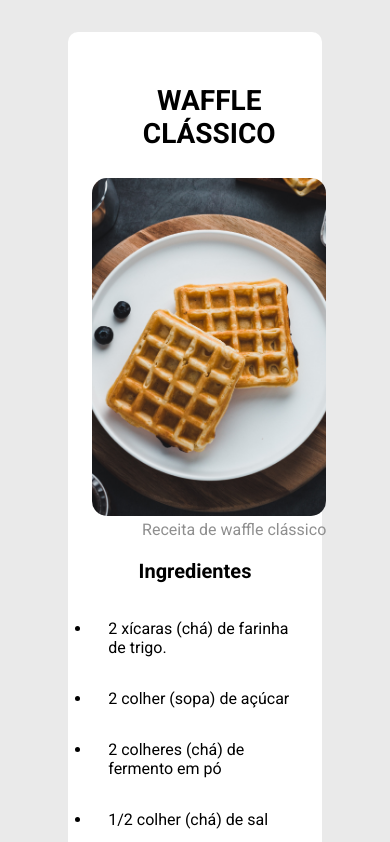
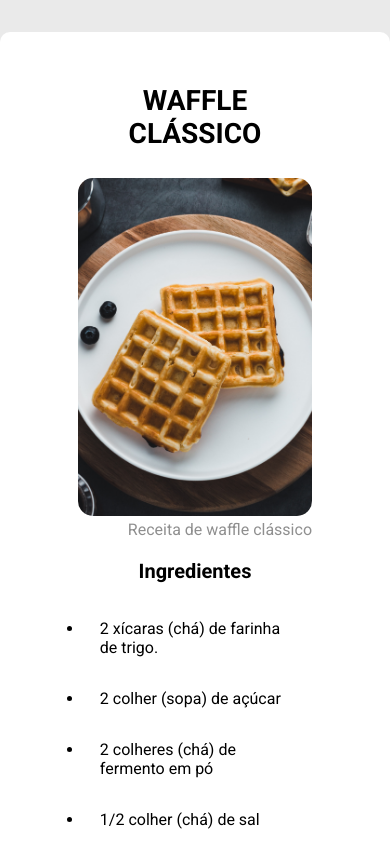
Before and after one commit to dinnaky/pagReceita, a plain HTML site: page index.html in a window 390 px wide. Shown: the top 842 px of the page. Drawn offline with Linux system fonts and the light colour scheme.

Commit message:
:tada: upload files

```diff
--- a/style.css
+++ b/style.css
@@ -86,3 +86,9 @@ footer p {
     text-align: center;
     padding: 1em;
 }
+
+@media (max-width:840px) {
+    section {
+        width: 100%;
+    }
+}
```
Also changed, not shown: .github/preview.jpg (added), 1 other file.
